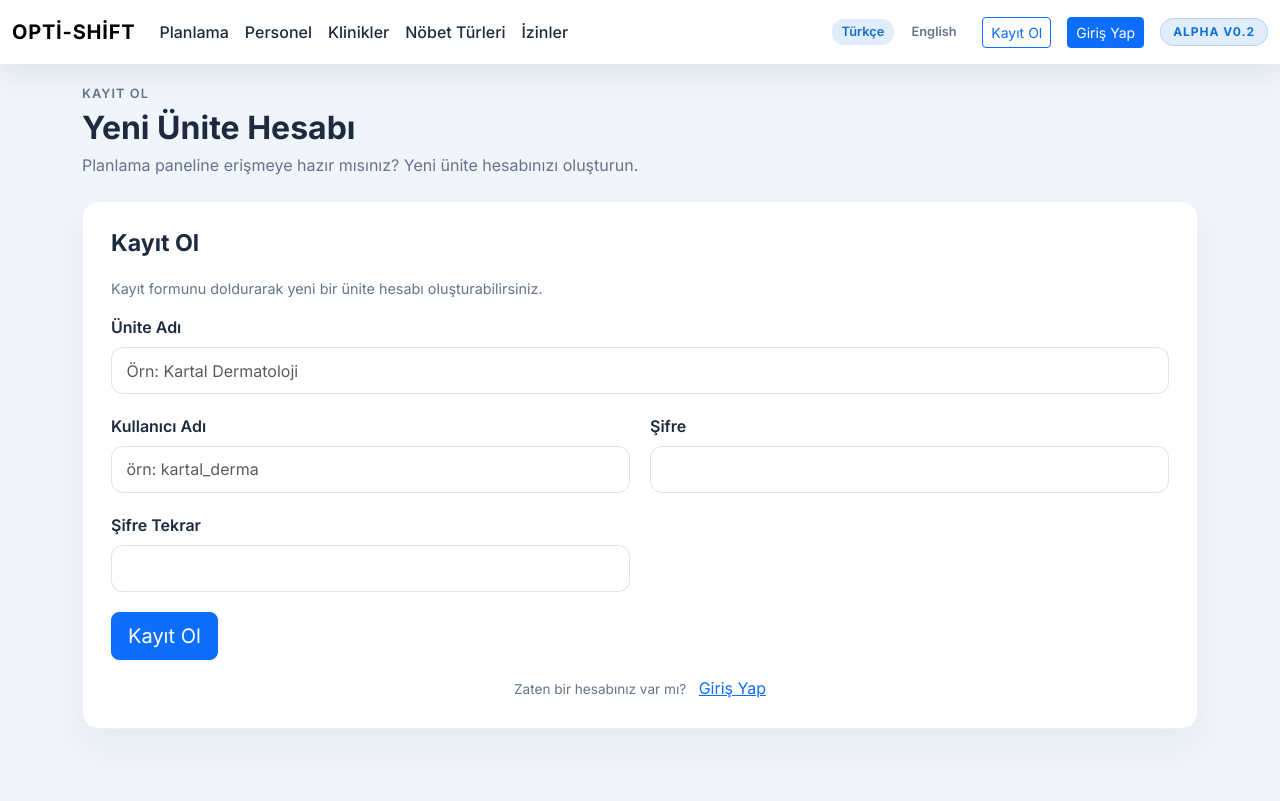
After one commit to Skymorexx/Opti-shift, a Flask app: page /register in a window 1280 px wide. The commit adds this page. Run offline with Flask 3, Linux system fonts and the light colour scheme; some libraries are stand-ins or nearby versions.

Commit message:
register eklendi v0.2

```diff
--- a/app.py
+++ b/app.py
@@ -148,6 +148,27 @@ TRANSLATIONS = {
         "Aralık": "December",
 
         "İcap": "On-call duty",
+        "Kayıt Ol": "Sign Up",
+        "Yeni Ünite Hesabı": "Create New Unit Account",
+        "Ünite Adı": "Unit Name",
+        "Şifre Tekrar": "Confirm Password",
+        "Hesabınız yok mu?": "Don't have an account?",
+        "Lütfen ünite adı girin.": "Please enter a unit name.",
+        "Lütfen kullanıcı adı girin.": "Please enter a username.",
+        "Lütfen şifre girin.": "Please enter a password.",
+        "Şifre en az 8 karakter olmalıdır.": "Password must be at least 8 characters long.",
+        "Şifreler eşleşmiyor.": "Passwords do not match.",
+        "Bu ünite adı zaten kullanımda.": "This unit name is already in use.",
+        "Bu kullanıcı adı zaten kullanımda.": "This username is already in use.",
+        "Ünite oluşturulamadı.": "The unit could not be created.",
+        "Kullanıcı hesabı oluşturulamadı.": "The user account could not be created.",
+        "Ünite hesabı başarıyla oluşturuldu. Giriş yapabilirsiniz.": "Unit account created successfully. You can sign in now.",
+        "Opti-Shift | Kayıt": "Opti-Shift | Sign Up",
+        "Planlama paneline erişmeye hazır mısınız? Yeni ünite hesabınızı oluşturun.": "Ready to access the planning console? Create your unit account.",
+        "Kayıt formunu doldurarak yeni bir ünite hesabı oluşturabilirsiniz.": "Fill out the form to create a new unit account.",
+        "Örn: Kartal Dermatoloji": "e.g., Kartal Dermatoloji",
+        "örn: kartal_derma": "e.g., kartal_derma",
+        "Zaten bir hesabınız var mı?": "Already have an account?",
         "Opti-Shift | Personel": "Opti-Shift | Staff",
         "Ekip Yönetimi": "Team Management",
         "Personel Paneli": "Staff Panel",
@@ -516,6 +537,75 @@ def logout():
     return redirect(url_for("login"))
 
 
+@app.route("/register", methods=["GET", "POST"])
+def register():
+    if "unit_id" in session:
+        return redirect(url_for("planla"))
+
+    error = None
+    success = None
+    defaults = {"unit_name": "", "username": ""}
+
+    if request.method == "POST":
+        unit_name = (request.form.get("unit_name") or "").strip()
+        username = (request.form.get("username") or "").strip().lower()
+        password = request.form.get("password") or ""
+        confirm_password = request.form.get("confirm_password") or ""
+
+        defaults["unit_name"] = unit_name
+        defaults["username"] = (request.form.get("username") or "").strip()
+
+        if not unit_name:
+            error = _("Lütfen ünite adı girin.")
+        elif not username:
+            error = _("Lütfen kullanıcı adı girin.")
+        elif not password:
+            error = _("Lütfen şifre girin.")
+        elif len(password) < 8:
+            error = _("Şifre en az 8 karakter olmalıdır.")
+        elif password != confirm_password:
+            error = _("Şifreler eşleşmiyor.")
+        else:
+            existing_unit = next(
+                (
+                    unit
+                    for unit in list_units()
+                    if (unit.get("name") or "").strip().lower() == unit_name.lower()
+                ),
+                None,
+            )
+            if existing_unit:
+                error = _("Bu ünite adı zaten kullanımda.")
+            elif get_account_by_username(username):
+                error = _("Bu kullanıcı adı zaten kullanımda.")
+            else:
+                try:
+                    unit_id = create_unit(unit_name)
+                except Exception:
+                    existing_unit = next(
+                        (
+                            unit
+                            for unit in list_units()
+                            if (unit.get("name") or "").strip().lower() == unit_name.lower()
+                        ),
+                        None,
+                    )
+                    unit_id = int(existing_unit["id"]) if existing_unit else None
+                if unit_id is None:
+                    error = _("Ünite oluşturulamadı.")
+                else:
+                    password_hash = generate_password_hash(password)
+                    try:
+                        create_unit_account(username, password_hash, unit_id)
+                    except Exception:
+                        error = _("Kullanıcı hesabı oluşturulamadı.")
+                    else:
+                        success = _("Ünite hesabı başarıyla oluşturuldu. Giriş yapabilirsiniz.")
+                        defaults = {"unit_name": "", "username": ""}
+
+    return render_template("register.html", error=error, success=success, defaults=defaults)
+
+
 @app.route("/set-language/<lang>")
 def set_language(lang: str):
     if lang not in SUPPORTED_LANGUAGES:
--- a/templates/layout.html
+++ b/templates/layout.html
@@ -64,6 +64,7 @@
                 </div>
                 <a class="btn btn-outline-danger btn-sm" href="{{ url_for('logout') }}">{{ t('Çıkış Yap') }}</a>
               {% else %}
+                <a class="btn btn-outline-primary btn-sm" href="{{ url_for('register') }}">{{ t('Kayıt Ol') }}</a>
                 <a class="btn btn-primary btn-sm" href="{{ url_for('login') }}">{{ t('Giriş Yap') }}</a>
               {% endif %}
               <span class="opt-navbar-tag">{{ t('Alpha v0.2') }}</span>
--- a/templates/login.html
+++ b/templates/login.html
@@ -50,6 +50,11 @@
         <button type="submit" class="btn btn-primary btn-lg w-100 mt-2">{{ t('Giriş Yap') }}</button>
       </form>
 
+      <div class="text-center mt-3">
+        <span class="opt-meta">{{ t('Hesabınız yok mu?') }}</span>
+        <a href="{{ url_for('register') }}" class="ms-2">{{ t('Kayıt Ol') }}</a>
+      </div>
+
       <p class="opt-meta text-center mt-4 mb-0">
         {{ t('İlk giriş bilgilerinizi sistem yöneticiniz paylaşır. Sorun yaşarsanız destek ekibi ile iletişime geçin.') }}
       </p>
--- /dev/null
+++ b/templates/register.html
@@ -0,0 +1,88 @@
+{% extends "layout.html" %}
+
+{% block title %}{{ t('Opti-Shift | Kayıt') }}{% endblock %}
+
+{% block page_header %}
+  <div class="opt-page-header">
+    <div>
+      <span class="opt-page-eyebrow">{{ t('Kayıt Ol') }}</span>
+      <h1 class="opt-page-title">{{ t('Yeni Ünite Hesabı') }}</h1>
+      <p class="opt-page-subtitle">
+        {{ t('Planlama paneline erişmeye hazır mısınız? Yeni ünite hesabınızı oluşturun.') }}
+      </p>
+    </div>
+  </div>
+{% endblock %}
+
+{% block content %}
+  <section class="opt-surface-card">
+    <header class="opt-toolbar">
+      <h2 class="opt-toolbar-title">{{ t('Kayıt Ol') }}</h2>
+    </header>
+    <p class="opt-plan-note mb-3">{{ t('Kayıt formunu doldurarak yeni bir ünite hesabı oluşturabilirsiniz.') }}</p>
+
+    {% if error %}
+      <div class="alert alert-danger opt-alert" role="alert">{{ error }}</div>
+    {% endif %}
+    {% if success %}
+      <div class="alert alert-success opt-alert" role="alert">{{ success }}</div>
+    {% endif %}
+
+    <form method="post" action="{{ url_for('register') }}" class="opt-form-grid opt-form-grid--cols-2">
+      <div class="opt-form-grid__full">
+        <label class="form-label" for="unit_name">{{ t('Ünite Adı') }}</label>
+        <input
+          type="text"
+          id="unit_name"
+          name="unit_name"
+          class="form-control"
+          required
+          placeholder="{{ t('Örn: Kartal Dermatoloji') }}"
+          value="{{ defaults.unit_name }}"
+        >
+      </div>
+      <div>
+        <label class="form-label" for="username">{{ t('Kullanıcı Adı') }}</label>
+        <input
+          type="text"
+          id="username"
+          name="username"
+          class="form-control"
+          required
+          placeholder="{{ t('örn: kartal_derma') }}"
+          value="{{ defaults.username }}"
+        >
+      </div>
+      <div>
+        <label class="form-label" for="password">{{ t('Şifre') }}</label>
+        <input
+          type="password"
+          id="password"
+          name="password"
+          class="form-control"
+          required
+          autocomplete="new-password"
+        >
+      </div>
+      <div>
+        <label class="form-label" for="confirm_password">{{ t('Şifre Tekrar') }}</label>
+        <input
+          type="password"
+          id="confirm_password"
+          name="confirm_password"
+          class="form-control"
+          required
+          autocomplete="new-password"
+        >
+      </div>
+      <div class="opt-form-grid__full">
+        <button type="submit" class="btn btn-primary btn-lg">{{ t('Kayıt Ol') }}</button>
+      </div>
+    </form>
+
+    <div class="text-center mt-3">
+      <span class="opt-meta">{{ t('Zaten bir hesabınız var mı?') }}</span>
+      <a href="{{ url_for('login') }}" class="ms-2">{{ t('Giriş Yap') }}</a>
+    </div>
+  </section>
+{% endblock %}
```
